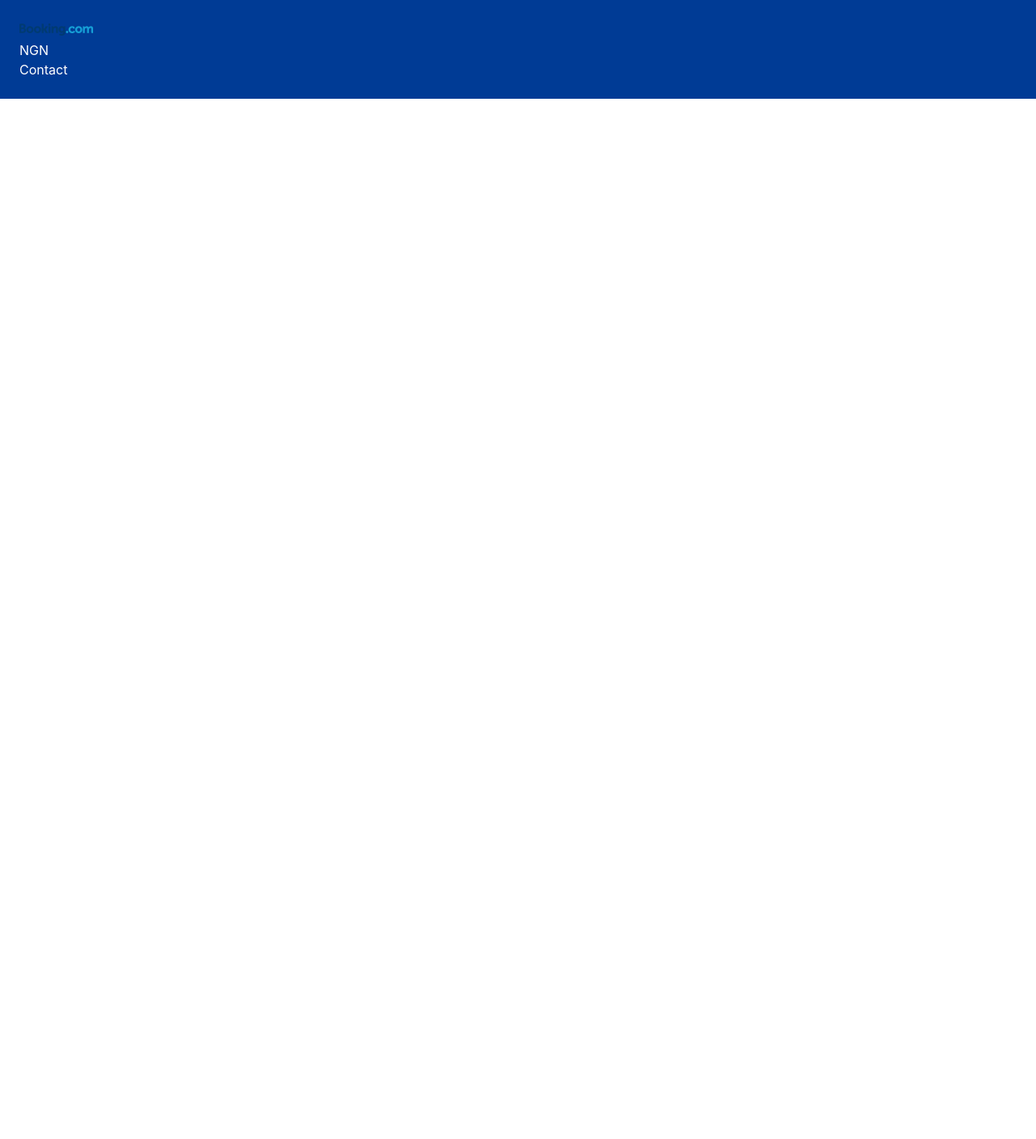
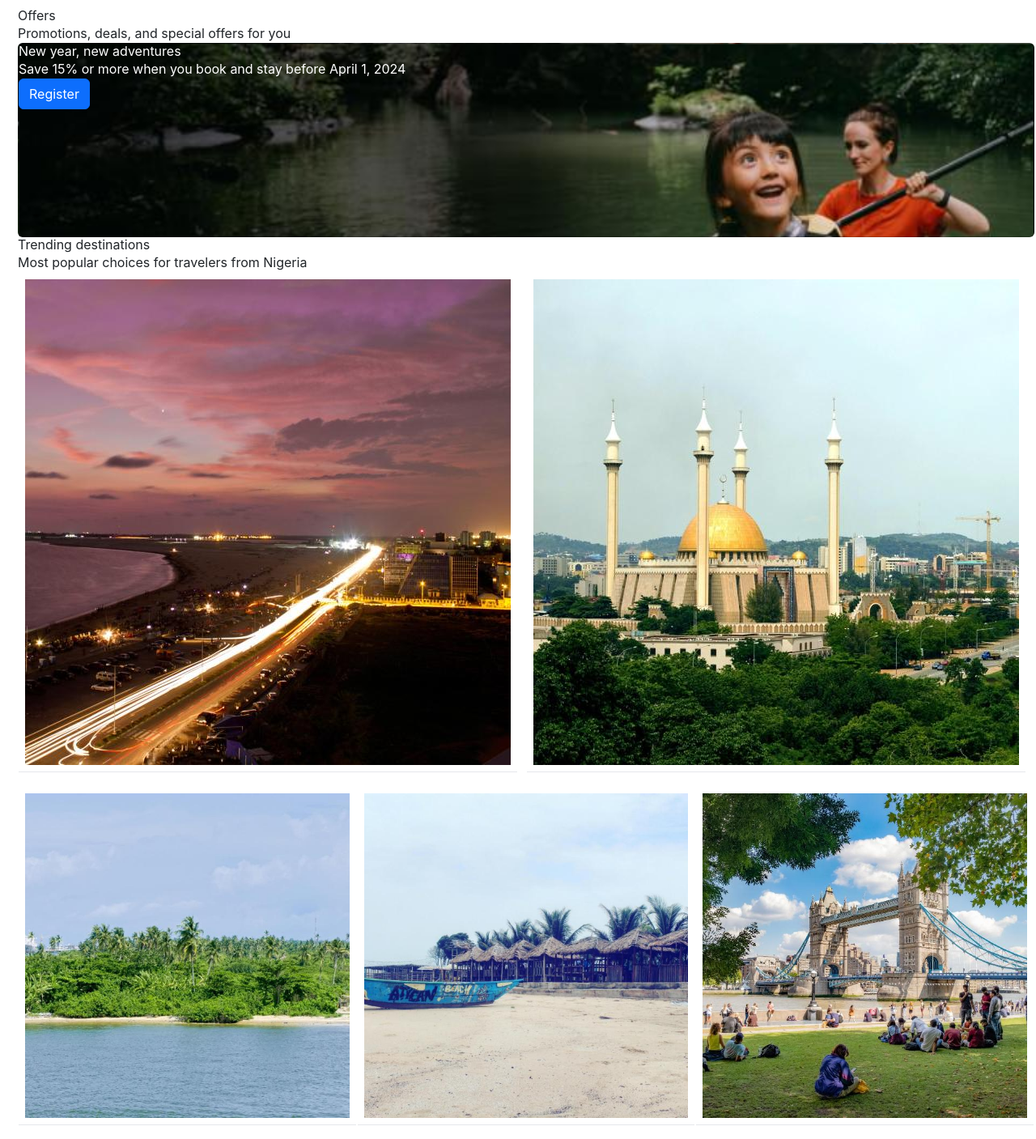
Before and after one commit to Mercy-Iyanu/bookinghere, a React (Create React App) app: page / in a window 1280 px wide. Shown: the whole page at 81% size. Before the commit the page ends 800 px from the top, so only its background shows below. Built offline with nearby package versions, Linux system fonts and the light colour scheme.

Commit message:
Updated Offer and Trending sections.

```diff
--- a/src/App.css
+++ b/src/App.css
@@ -3,6 +3,17 @@
 @import 'tailwindcss/utilities';
 
 
+.container-fluid {
+  margin: 10px;
+}
+
 .header {
   background-color: #003B95;
 }
+
+.offer-background {
+  background-image: url('../public/images/newAdv.png');
+  height: 30vh;
+  background-size: cover;
+  color: white;
+}
--- a/src/App.js
+++ b/src/App.js
@@ -1,10 +1,13 @@
 import './App.css';
 import Header from './Components/Header';
+import Offer from './Components/Offer';
+import Trending from './Components/Trending';
 
 function App() {
   return (
-    <div>
-      <Header />
+    <div className='container-fluid'>
+      <Offer />
+      <Trending />
     </div>
   );
 }
--- a/src/Components/Offer.js
+++ b/src/Components/Offer.js
@@ -1,13 +1,17 @@
 import React from 'react'
+import Button from './Button'
 
 export default function Offer() {
     return (
         <div>
             <h3>Offers</h3>
             <p>Promotions, deals, and special offers for you</p>
-            <div>
-                <img src={process.env.PUBLIC_URL + './images/offers.jpeg'} alt='Man with his kids' className='img-fluid' />
+            <div className='card offer-background col-md-12'>
+                <h1>New year, new adventures</h1>
+                <p>Save 15% or more when you book and stay before April 1, 2024</p>
+                <Button />
             </div>
+
         </div>
     )
 }
--- /dev/null
+++ b/src/Components/Trending.js
@@ -0,0 +1,34 @@
+import React from 'react'
+
+export default function Trending() {
+    return (
+        <div>
+            <h3>Trending destinations</h3>
+            <p>Most popular choices for travelers from Nigeria</p>
+            <table className='table'>
+                <tr>
+                    <td>
+                        <img src={process.env.PUBLIC_URL + './images/lagos.jpg'} alt='Man with his kids' className='img-fluid ' />
+                    </td>
+                    <td>
+                        <img src={process.env.PUBLIC_URL + './images/abuja.jpg'} alt='Man with his kids' className='img-fluid ' />
+                    </td>
+                </tr>
+
+            </table>
+            <table className='table'>
+                <tr>
+                    <td>
+                        <img src={process.env.PUBLIC_URL + './images/ikeja.jpg'} alt='Man with his kids' className='img-fluid ' />
+                    </td>
+                    <td>
+                        <img src={process.env.PUBLIC_URL + './images/lekki.jpg'} alt='Man with his kids' className='img-fluid ' />
+                    </td>
+                    <td>
+                        <img src={process.env.PUBLIC_URL + './images/london.jpg'} alt='Man with his kids' className='img-fluid ' />
+                    </td>
+                </tr>
+            </table>
+        </div >
+    )
+}
```
